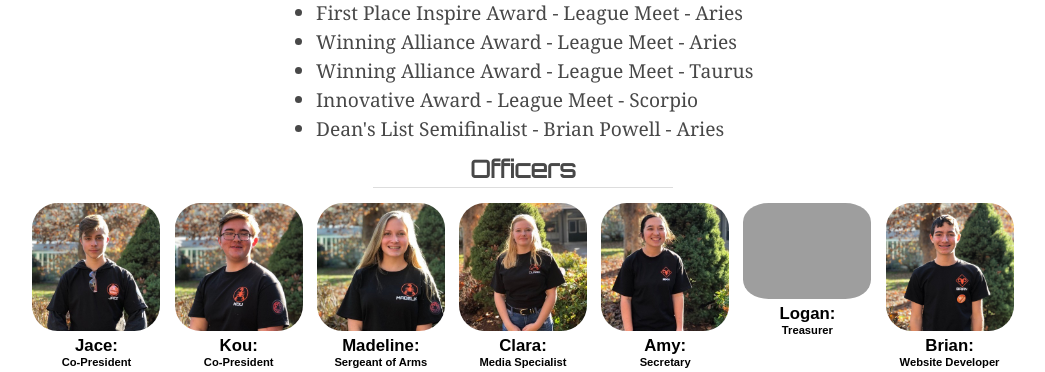
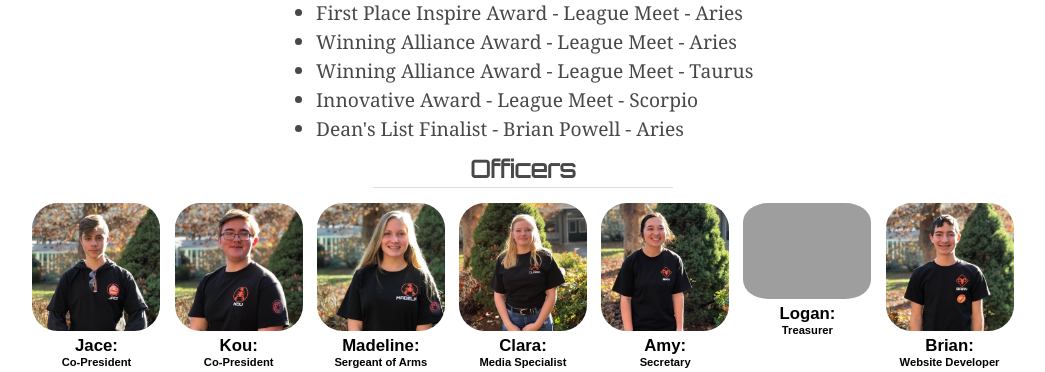
Before and after one commit to TheAmazingBrianPowell/Robotics-Website, a PHP site: page / in a window 1280 px wide. Shown: the part 2123-2495 px from the top of the page, without its empty margins (117-1162 px from the left). Run offline with PHP 8.4, Linux system fonts and the light colour scheme; grey boxes are pictures that could not be loaded.

Commit message:
Update index.php

```diff
--- a/index.php
+++ b/index.php
@@ -98,7 +98,7 @@
         <li>Winning Alliance Award - League Meet - Aries</li>
         <li>Winning Alliance Award - League Meet - Taurus</li>
         <li>Innovative Award - League Meet - Scorpio</li>
-	<li>Dean's List Semifinalist - Brian Powell - Aries</li>
+	<li>Dean's List Finalist - Brian Powell - Aries</li>
       </ul>
     </section>
     <section id = "officers">
```
